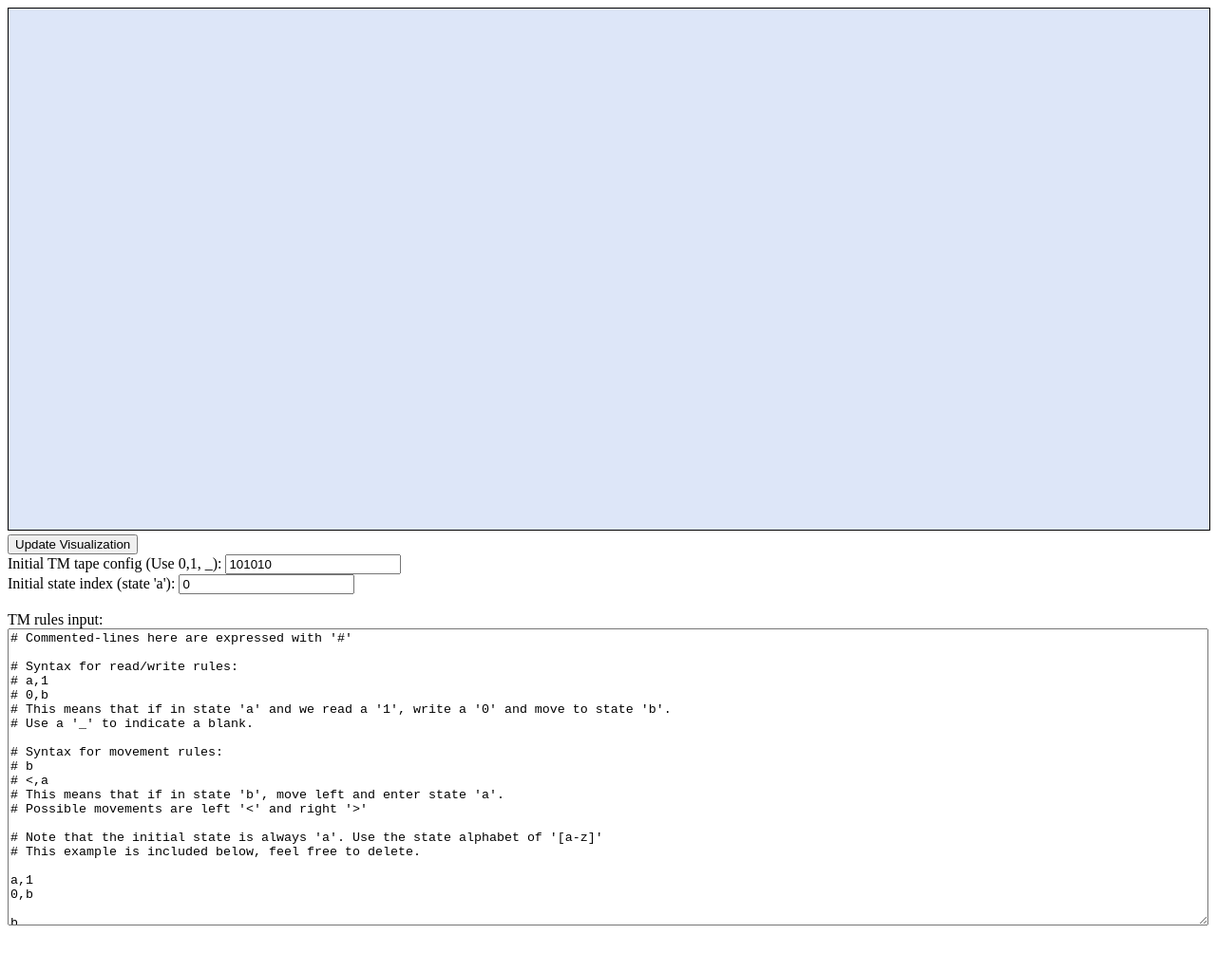
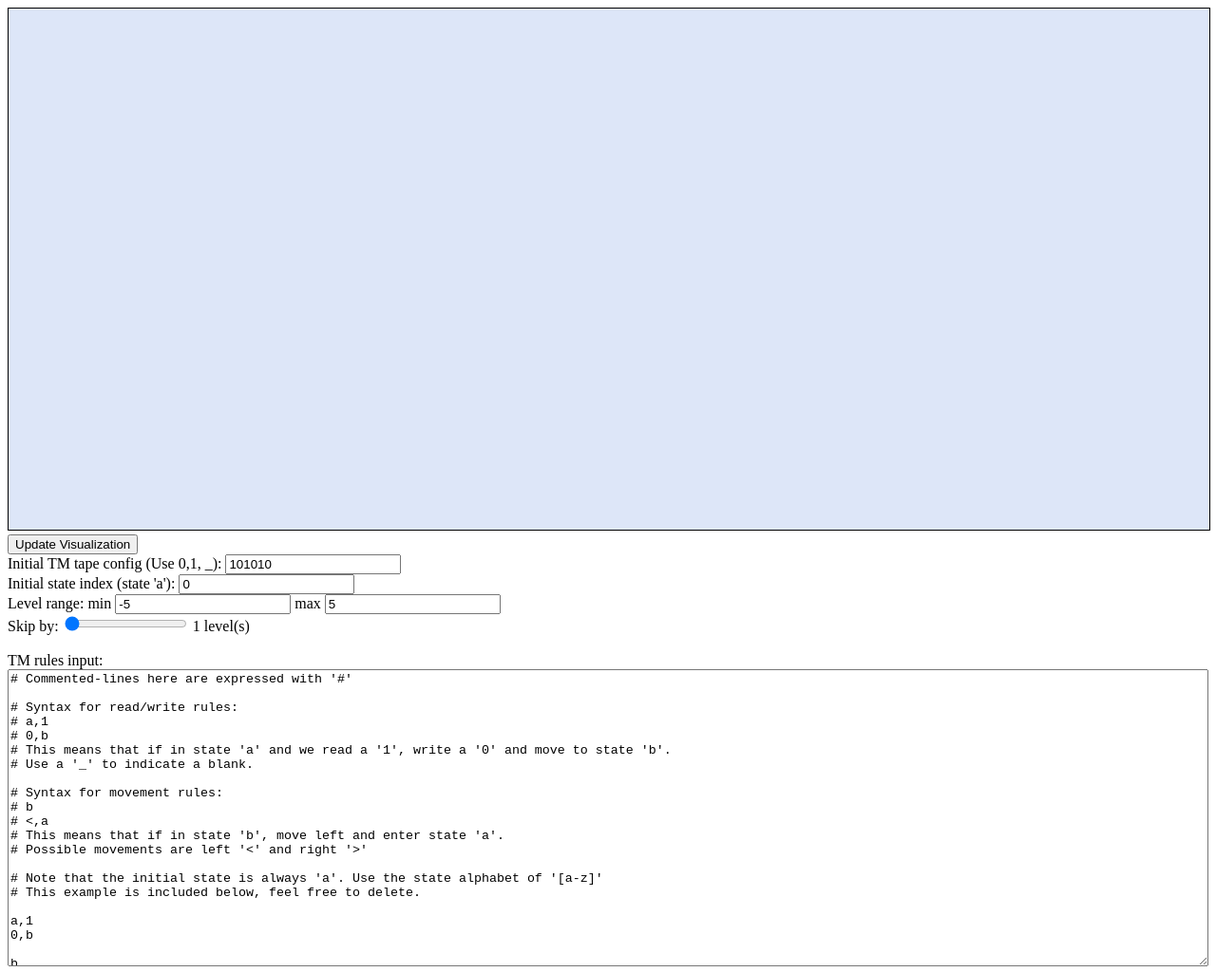
Before and after one commit to chrisayoub/tm-sim, a plain HTML site: page index.html in a window 1280 px wide. Shown: the whole page at 95% size. Before the commit the page ends 983 px from the top, so only its background shows below. Drawn offline with Linux system fonts and the light colour scheme.

Commit message:
GUI updated with min/max & skip level elements

```diff
--- a/index.html
+++ b/index.html
@@ -32,6 +32,18 @@
                     Initial state index (state 'a'):
                     <input id="stateIndex" type="text" placeholder="0, 1, 2, etc." value="0">
                 </label>
+                <br/>
+                <label>
+                    Level range:
+                    min <input id="minLevel" type="text" placeholder="-5" value="-5">
+                    max <input id="maxLevel" type="text" placeholder="5" value="5">
+                </label>
+                <br/>
+                <lable>
+                    Skip by:
+                    <input id="slider" type="range" min="1" max="10" value="1" oninput="updateSlider()">
+                    <span id="sliderVal"></span> level(s)
+                </lable>
                 <br/><br/>
                 <label>
                     TM rules input:
--- a/scripts.js
+++ b/scripts.js
@@ -1,5 +1,10 @@
 function getInputElem() {
     return document.getElementById("inputArea");
+}
+
+// Updates level skip slider
+function updateSlider() {
+    document.getElementById("sliderVal").innerHTML = document.getElementById("slider").value;
 }
 
 const TAPE_BLANK = '_';
@@ -34,7 +39,11 @@ a,1
 b
 <,a
 `;
+    // Set initial level skip slider value
+    document.getElementById("sliderVal").innerHTML = document.getElementById("slider").value;
 };
+
+
 
 // Parse inputted rules, and checks for errors at the same time
 function parseRules(lines) {
```
